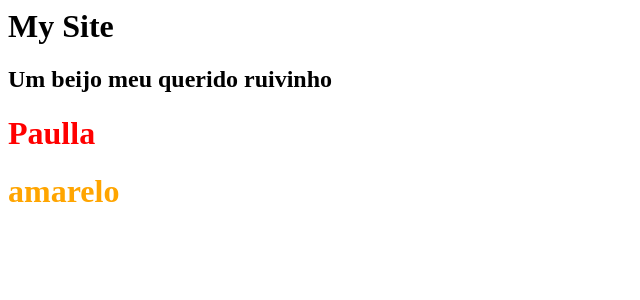
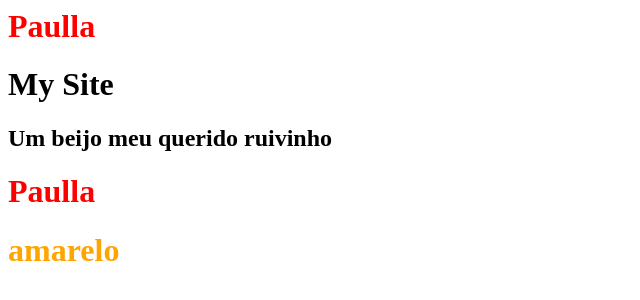
Before and after one commit to paullassnt/meusite, a plain HTML site: page index.html in a window 1280 px wide. Shown: the whole page, without its empty margins (0-640 px from the left). Drawn offline with Linux system fonts and the light colour scheme.

Commit message:
Update index.html

```diff
--- a/index.html
+++ b/index.html
@@ -1,6 +1,6 @@
 <html>
     <head>
- <h1> <title> Bem Vindo </title> <h1>
+ <h1> <title> Bem Vindo </title> <h1> <h1> <font color="#FF0000"> Paulla </font> <br /> <h1>
      </head>
     </body>
   <h1> My Site </h1>
```
